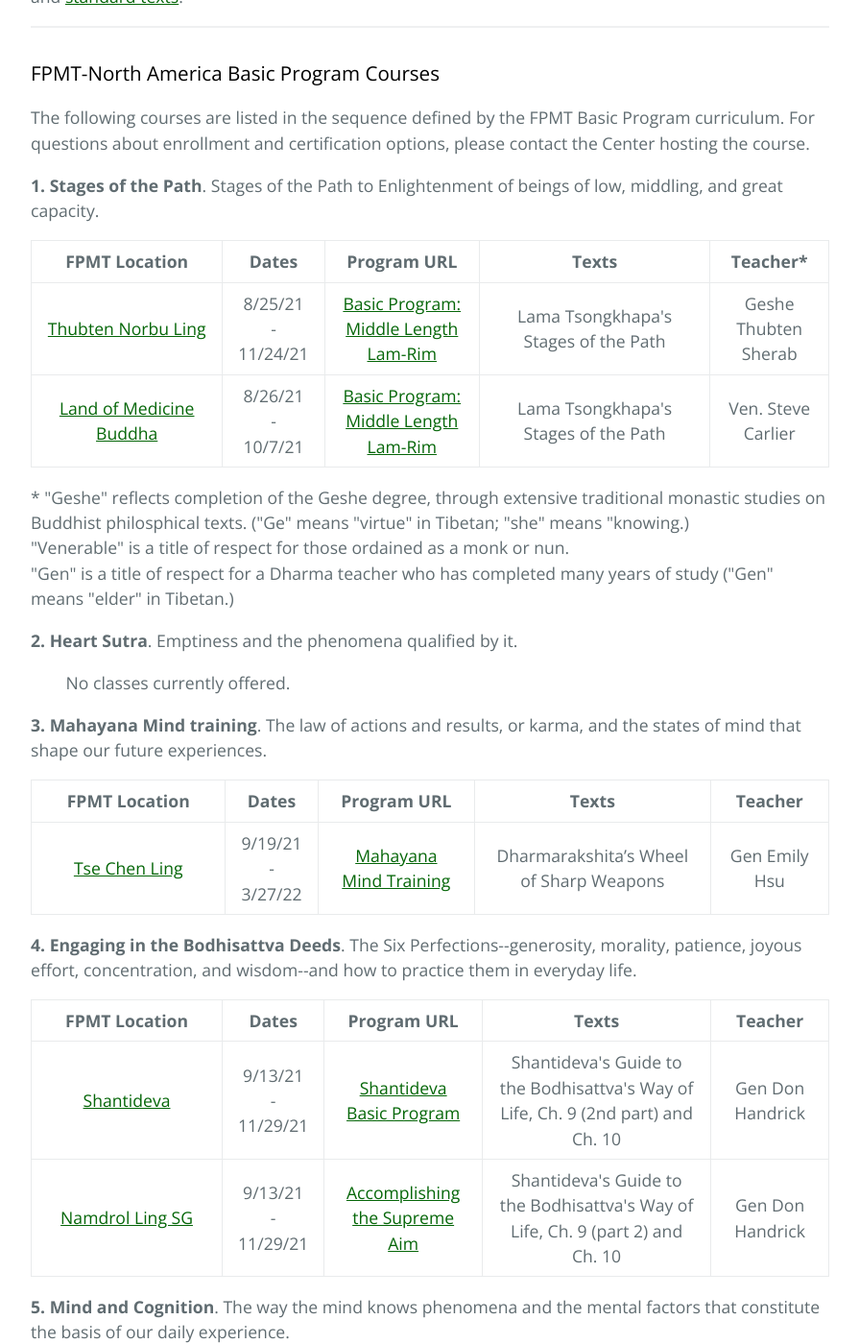
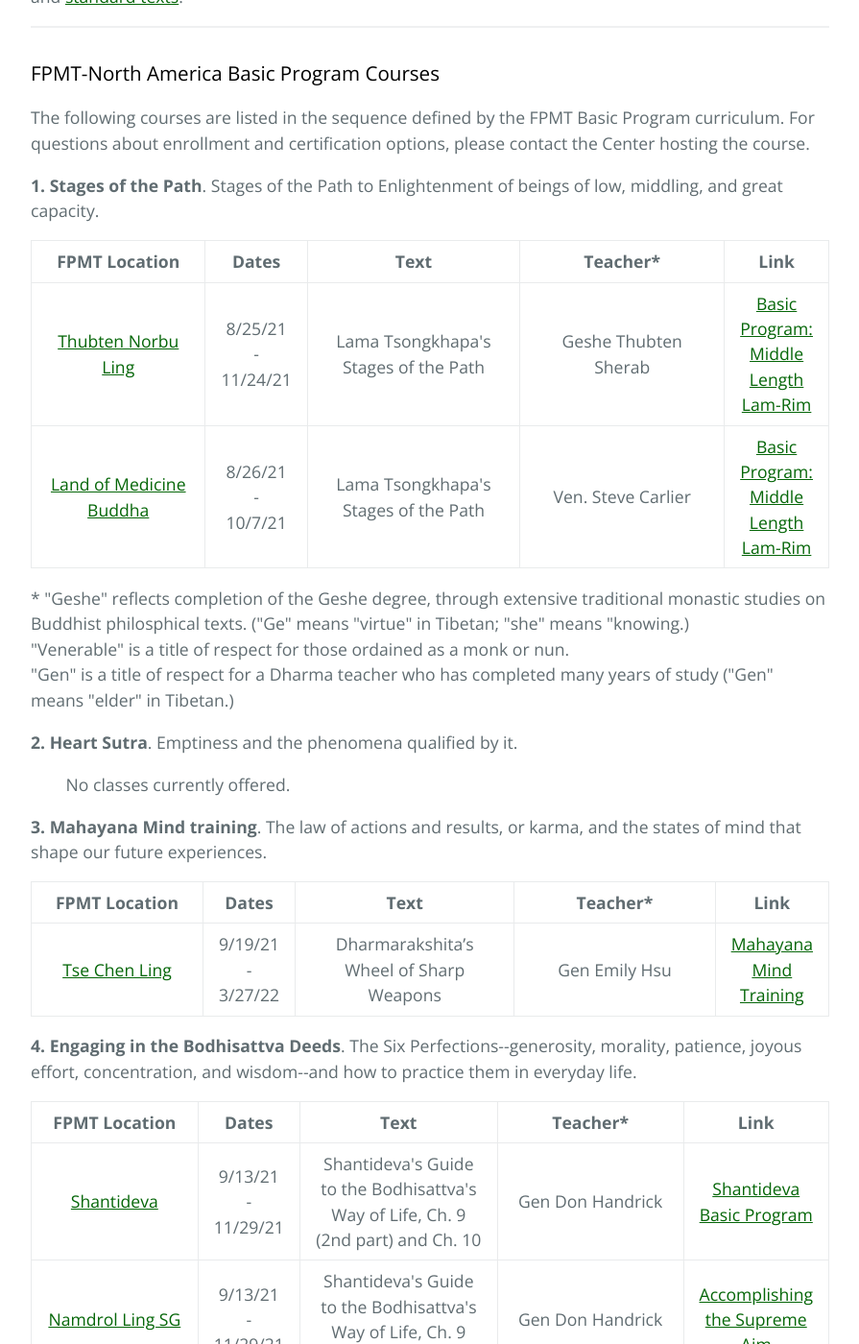
Before and after one commit to lgeorge/lgeorge.github.io, a Jekyll site: the page built from fpmt-na/index.html, in a window 1280 px wide and 1400 px high, scrolled down 528 px. Shown: the whole window at 96% size, without its empty margins (192-1087 px from the left). Built offline with Jekyll 4.4.1, drawn with Linux system fonts in a browser that asks for light colours; some of the changed text lies outside the part shown.

Commit message:
Update index.html

```diff
--- a/fpmt-na/index.html
+++ b/fpmt-na/index.html
@@ -29,25 +29,25 @@
     			<tr>
             <th class="has-text-align-center" data-align="center" width="25%">FPMT Location</th>
             <th class="has-text-align-center" data-align="center" width="10%">Dates</th>
-            <th class="has-text-align-center" data-align="center" width="20%">Program URL</th>
-            <th class="has-text-align-center" data-align="center" width="30%">Texts</th>
+            <th class="has-text-align-center" data-align="center" width="30%">Text</th>
             <th class="has-text-align-center" data-align="center" width="30%">Teacher*</th>
+            <th class="has-text-align-center" data-align="center" width="20%">Link</th>
           </tr>
     		</thead>
     		<tbody>
     			<tr>
             <td style="text-align:center"><a href="https://tnlsf.org/" target="_blank" rel="noreferrer noopener">Thubten Norbu Ling</a></td>
             <td style="text-align:center">8/25/21 - 11/24/21</td>
-            <td style="text-align:center"><a href="https://tnlsf.org/event/basic-program-middle-length-lam-rim/2021-09-08/" target="_blank" rel="noreferrer noopener">Basic Program: Middle Length Lam-Rim</a></td>
             <td style="text-align:center">Lama Tsongkhapa's Stages of the Path</td>
             <td style="text-align:center">Geshe Thubten Sherab</td>
+            <td style="text-align:center"><a href="https://tnlsf.org/event/basic-program-middle-length-lam-rim/2021-09-08/" target="_blank" rel="noreferrer noopener">Basic Program: Middle Length Lam-Rim</a></td>
           </tr>
           <tr>
             <td style="text-align:center"><a href="https://landofmedicinebuddha.org/" target="_blank" rel="noreferrer noopener">Land of Medicine Buddha</a></td>
             <td style="text-align:center">8/26/21 - 10/7/21</td>
-            <td style="text-align:center"><a href="https://landofmedicinebuddha.org/events/middle-length-lam-rim-with-ven-steve-carlier-via-zoom-2-2021-09-02/" target="_blank" rel="noreferrer noopener">Basic Program: Middle Length Lam-Rim</a></td>
             <td style="text-align:center">Lama Tsongkhapa's Stages of the Path</td>
             <td style="text-align:center">Ven. Steve Carlier</td>
+            <td style="text-align:center"><a href="https://landofmedicinebuddha.org/events/middle-length-lam-rim-with-ven-steve-carlier-via-zoom-2-2021-09-02/" target="_blank" rel="noreferrer noopener">Basic Program: Middle Length Lam-Rim</a></td>
           </tr>
     		</tbody>
     	</table>
@@ -66,18 +66,18 @@
     			<tr>
             <th class="has-text-align-center" data-align="center" width="25%">FPMT Location</th>
             <th class="has-text-align-center" data-align="center" width="10%">Dates</th>
-            <th class="has-text-align-center" data-align="center" width="20%">Program URL</th>
-            <th class="has-text-align-center" data-align="center" width="30%">Texts</th>
-            <th class="has-text-align-center" data-align="center" width="30%">Teacher</th>
+            <th class="has-text-align-center" data-align="center" width="30%">Text</th>
+            <th class="has-text-align-center" data-align="center" width="30%">Teacher*</th>
+            <th class="has-text-align-center" data-align="center" width="20%">Link</th>
           </tr>
     		</thead>
     		<tbody>
     			<tr>
             <td style="text-align:center"><a href="https://www.tsechenling.org/" target="_blank" rel="noreferrer noopener">Tse Chen Ling</a></td>
             <td style="text-align:center">9/19/21 - 3/27/22</td>
-            <td style="text-align:center"><a href="https://www.tsechenling.org/2021-09-19-bp-mahayana-mind-training---wheel-of-sharp-weapons.html" target="_blank" rel="noreferrer noopener">Mahayana Mind Training</a></td>
             <td style="text-align:center">Dharmarakshita’s Wheel of Sharp Weapons</td>
             <td style="text-align:center">Gen Emily Hsu</td>
+            <td style="text-align:center"><a href="https://www.tsechenling.org/2021-09-19-bp-mahayana-mind-training---wheel-of-sharp-weapons.html" target="_blank" rel="noreferrer noopener">Mahayana Mind Training</a></td>
           </tr>
     		</tbody>
     	</table>
@@ -90,25 +90,25 @@
     			<tr>
             <th class="has-text-align-center" data-align="center" width="25%">FPMT Location</th>
             <th class="has-text-align-center" data-align="center" width="10%">Dates</th>
-            <th class="has-text-align-center" data-align="center" width="20%">Program URL</th>
-            <th class="has-text-align-center" data-align="center" width="30%">Texts</th>
-            <th class="has-text-align-center" data-align="center" width="30%">Teacher</th>
+            <th class="has-text-align-center" data-align="center" width="30%">Text</th>
+            <th class="has-text-align-center" data-align="center" width="30%">Teacher*</th>
+            <th class="has-text-align-center" data-align="center" width="20%">Link</th>
           </tr>
     		</thead>
     		<tbody>
           <tr>
             <td style="text-align:center"><a href="https://shantidevanyc.org/" target="_blank" rel="noreferrer noopener"></a><a target="_blank" href="https://shantidevanyc.org/" rel="noreferrer noopener">Shantideva</a></td>
             <td style="text-align:center">9/13/21 - 11/29/21</td>
-            <td style="text-align:center"><a href="https://shantidevanyc.org/programs/study/basic-program/" target="_blank" rel="noreferrer noopener">Shantideva Basic Program</a></td>
             <td style="text-align:center">Shantideva's Guide to the Bodhisattva's Way of Life, Ch. 9 (2nd part) and Ch. 10</td>
             <td style="text-align:center">Gen Don Handrick</td>
+            <td style="text-align:center"><a href="https://shantidevanyc.org/programs/study/basic-program/" target="_blank" rel="noreferrer noopener">Shantideva Basic Program</a></td>
           </tr>
           <tr>
             <td style="text-align:center"><a href="http://namdrol-ling.com/" target="_blank" rel="noreferrer noopener"></a><a target="_blank" href="http://namdrol-ling.com/" rel="noreferrer noopener">Namdrol Ling SG</a></td>
             <td style="text-align:center">9/13/21 - 11/29/21</td>
-            <td style="text-align:center"><a href="http://namdrol-ling.com/event/accomplishing-the-supreme-aim-shantidevas-guide-to-the-bodhisattvas-way-of-life-chapter-9-pt-2-chapter-10/" target="_blank" rel="noreferrer noopener">Accomplishing the Supreme Aim</td>
             <td style="text-align:center">Shantideva's Guide to the Bodhisattva's Way of Life, Ch. 9 (part 2) and Ch. 10</td>
             <td style="text-align:center">Gen Don Handrick</td>
+            <td style="text-align:center"><a href="http://namdrol-ling.com/event/accomplishing-the-supreme-aim-shantidevas-guide-to-the-bodhisattvas-way-of-life-chapter-9-pt-2-chapter-10/" target="_blank" rel="noreferrer noopener">Accomplishing the Supreme Aim</td>
           </tr>
     		</tbody>
     	</table>
@@ -120,18 +120,18 @@
     			<tr>
             <th class="has-text-align-center" data-align="center" width="25%">FPMT Location</th>
             <th class="has-text-align-center" data-align="center" width="10%">Dates</th>
-            <th class="has-text-align-center" data-align="center" width="20%">Program URL</th>
-            <th class="has-text-align-center" data-align="center" width="30%">Texts</th>
-            <th class="has-text-align-center" data-align="center" width="30%">Teacher</th>
+            <th class="has-text-align-center" data-align="center" width="30%">Text</th>
+            <th class="has-text-align-center" data-align="center" width="30%">Teacher*</th>
+            <th class="has-text-align-center" data-align="center" width="20%">Link</th>
           </tr>
     		</thead>
     		<tbody>
     			<tr>
             <td style="text-align:center"><a href="https://tnlsf.org/" target="_blank" rel="noreferrer noopener">Thubten Norbu Ling</a></td>
             <td style="text-align:center">7/10/21 - 9/4/21</td>
-            <td style="text-align:center"><a href="https://tnlsf.org/event/basic-program-mind-and-cognition-with-ven-george-churinoff/2021-07-10/" target="_blank" rel="noreferrer noopener">Basic Program: Mind and Cognition</a></td>
             <td style="text-align:center"></td>
             <td style="text-align:center">Ven. George Churinoff</td>
+            <td style="text-align:center"><a href="https://tnlsf.org/event/basic-program-mind-and-cognition-with-ven-george-churinoff/2021-07-10/" target="_blank" rel="noreferrer noopener">Basic Program: Mind and Cognition</a></td>
           </tr>
     		</tbody>
     	</table>
@@ -141,20 +141,20 @@
     <table>
     		<thead>
     			<tr>
-            <th class="has-text-align-center" data-align="center" width="25%">FPMT Location</th>
+             <th class="has-text-align-center" data-align="center" width="25%">FPMT Location</th>
             <th class="has-text-align-center" data-align="center" width="10%">Dates</th>
-            <th class="has-text-align-center" data-align="center" width="20%">Program URL</th>
-            <th class="has-text-align-center" data-align="center" width="30%">Texts</th>
-            <th class="has-text-align-center" data-align="center" width="30%">Teacher</th>
+            <th class="has-text-align-center" data-align="center" width="30%">Text</th>
+            <th class="has-text-align-center" data-align="center" width="30%">Teacher*</th>
+            <th class="has-text-align-center" data-align="center" width="20%">Link</th>
           </tr>
     		</thead>
     		<tbody>
     			<tr>
             <td style="text-align:center"><a href="http://guhyasamaja.org/" target="_blank" rel="noreferrer noopener">The Guhyasamaja Center</a></td>
             <td style="text-align:center">7/24/21 - 9/25/21</td>
-            <td style="text-align:center"><a href="http://guhyasamaja.org/index.php/classes/intermediate/buddhist-tenets" target="_blank" rel="noreferrer noopener">Buddhist Tenets</a></td>
             <td style="text-align:center">Jetsun Chokyi Gyaltsen’s “Presentation of Tenets“</td>
             <td style="text-align:center">Dr. Lorne Ladner, Ph.D.</td>
+            <td style="text-align:center"><a href="http://guhyasamaja.org/index.php/classes/intermediate/buddhist-tenets" target="_blank" rel="noreferrer noopener">Buddhist Tenets</a></td>
           </tr>
     		</tbody>
     	</table>
```
